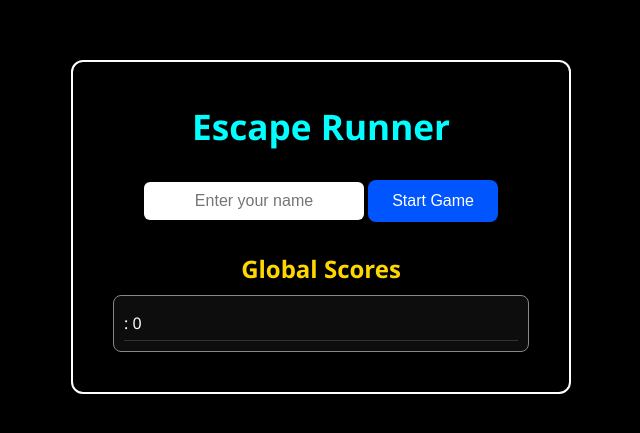
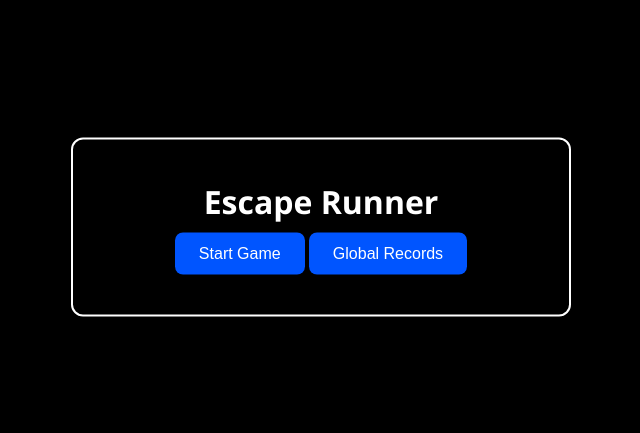
Before and after one commit to FDJTS/Escape-Runner, a plain HTML site: page index.html in a window 1280 px wide. Shown: the part 173-606 px from the top of the page, without its empty margins (319-959 px from the left). Drawn offline with Linux system fonts and the light colour scheme.

Commit message:
Update index.html

```diff
--- a/index.html
+++ b/index.html
@@ -7,14 +7,26 @@
     <link rel="stylesheet" href="styles.css">
 </head>
 <body>
-    <div id="introScreen" class="overlay">
+    <div id="mainMenu" class="overlay">
         <h1>Escape Runner</h1>
+        <button id="menuStartBtn">Start Game</button>
+        <button id="menuGlobalBtn">Global Records</button>
+    </div>
+
+    <div id="introScreen" class="overlay hidden">
+        <h2>Login or Create Account</h2>
         <input type="text" id="playerNameInput" placeholder="Enter your name" />
-        <button id="startGameBtn">Start Game</button>
-        <div id="globalScores">
-            <h2>Global Scores</h2>
-            <ul id="scoreList"></ul>
-        </div>
+        <input type="email" id="playerEmailInput" placeholder="Enter your email" />
+        <input type="password" id="playerPasswordInput" placeholder="Enter password" />
+        <button id="loginBtn">Login</button>
+        <button id="createAccountBtn">Create Account</button>
+        <div id="loginMsg" style="color:#ff4444; margin-top:10px;"></div>
+    </div>
+
+    <div id="globalScoresScreen" class="overlay hidden">
+        <h2>Global Records</h2>
+        <ul id="scoreList"></ul>
+        <button id="backToMenuBtn">Back</button>
     </div>
 
     <div id="gameScreen" class="hidden">
@@ -27,6 +39,7 @@
             <h1>Game Over</h1>
             <div id="finalScore">Your Score: 0</div>
             <button id="restartBtn">Play Again</button>
+            <button id="backToMenuGameOverBtn">Back to Main Menu</button>
         </div>
     </div>
 
```
